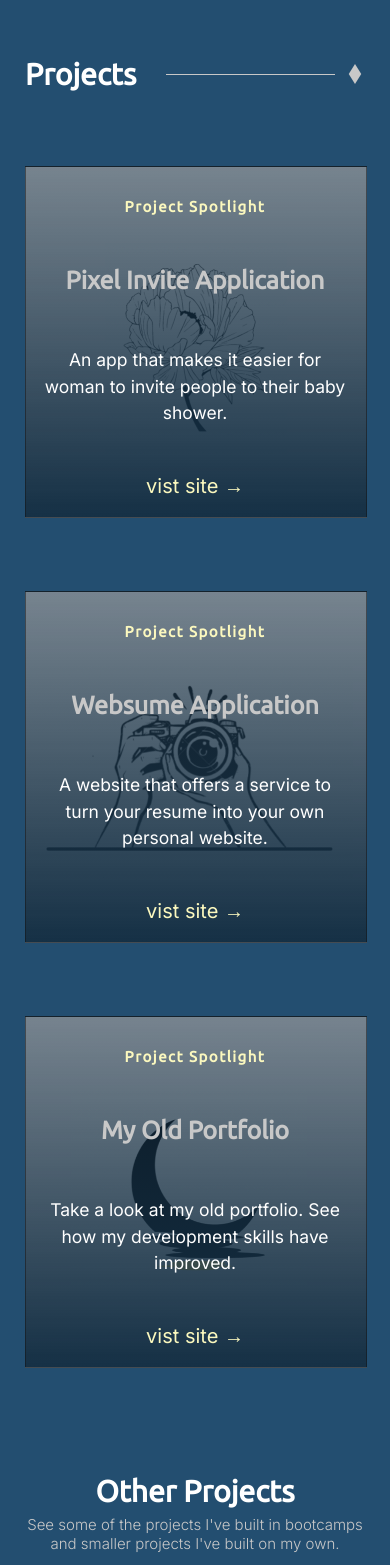
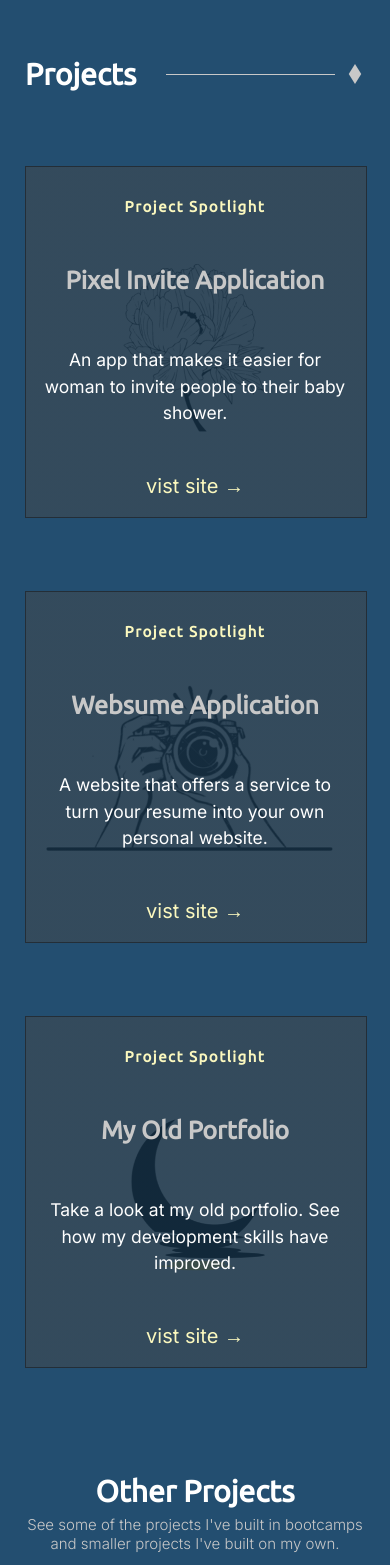
Before and after one commit to atrain42/react-portfolio, a React (Create React App) app: page / in a window 390 px wide. Shown: the part 2000-3565 px from the top of the page. Built offline with nearby package versions, Linux system fonts and the light colour scheme.

Commit message:
bug fixes

```diff
--- a/src/index.css
+++ b/src/index.css
@@ -231,7 +231,7 @@
     top: 0;
     left: 0;
     margin-right: 0rem;
-    background-image: linear-gradient(to bottom, #15304581, #153045),
+    background-image: linear-gradient(to bottom, #153045d7, #153045d7),
       url(./images/notext1.png);
   }
 
@@ -242,7 +242,7 @@
     margin-left: 0rem;
     top: 0;
     left: 0;
-    background-image: linear-gradient(to bottom, #15304581, #153045),
+    background-image: linear-gradient(to bottom, #153045d7, #153045d7),
       url(./images/notext.png);
   }
 
@@ -250,7 +250,7 @@
     width: 50rem;
     height: 35rem;
     position: absolute;
-    background-image: linear-gradient(to bottom, #15304581, #153045),
+    background-image: linear-gradient(to bottom, #153045d7, #153045d7),
       url(./images/notext3.png);
     top: 0;
     left: 0;
--- a/src/layout/Projects/Projects.module.css
+++ b/src/layout/Projects/Projects.module.css
@@ -10,7 +10,7 @@
   padding-bottom: 7.5rem;
   position: relative;
 }
-s .projectContainer:nth-child(2) {
+.projectContainer:nth-child(2) {
   flex-direction: row-reverse;
 }
 
```
